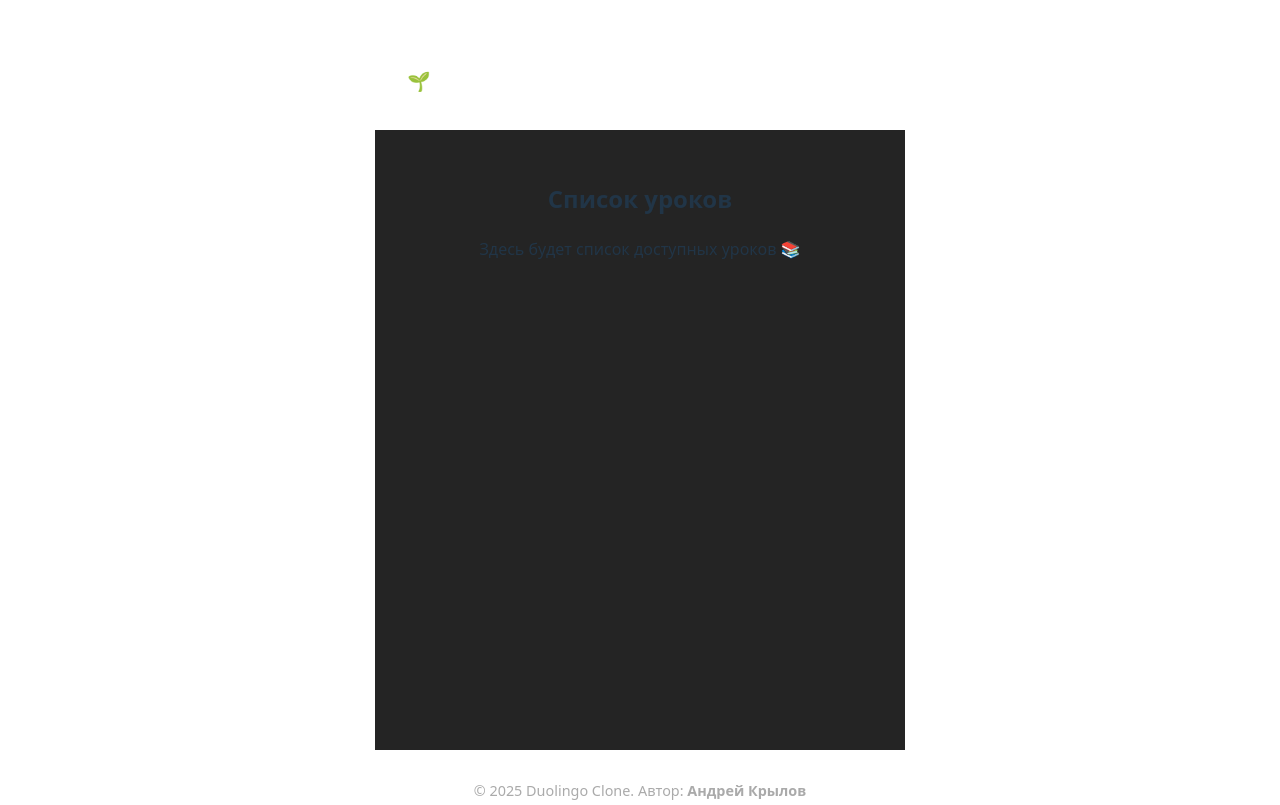
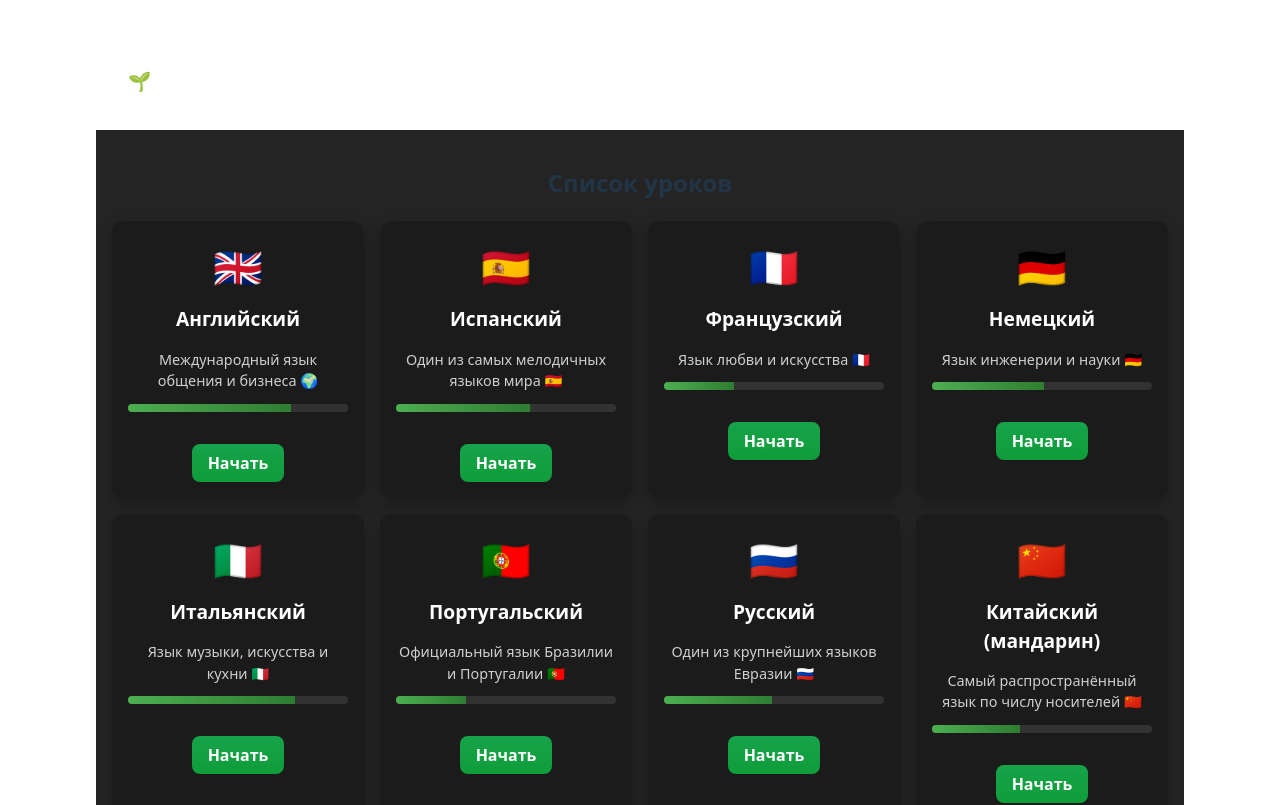
Before and after one commit to AndrejsKrilovs/duolingo-clone, a React (Vite) app: page /lessons in a window 1280 px wide. Shown: the top 805 px of the page. Built offline with nearby package versions, Linux system fonts and the light colour scheme.

Commit message:
Implemented lessons list and lesson card

```diff
--- a/src/App.css
+++ b/src/App.css
@@ -1,5 +1,5 @@
 #root {
-	max-width: 1280px;
+	width: 85%;
 	margin: 0 auto;
 	padding: 2rem;
 	text-align: center;
@@ -9,6 +9,16 @@
 	display: flex;
 	flex-direction: column;
 	min-height: 100vh;
+}
+
+@media (max-width: 640px) {
+	.app-header h3 {
+		display: none;
+	}
+
+	.app-header {
+		justify-content: center;
+	}
 }
 
 .app-header {
@@ -34,7 +44,7 @@
 
 .app-content {
 	flex: 1;
-	padding: 2rem;
+	padding: 1rem;
 	background-color: var(--background-color, #242424);
 	text-align: center;
 }
@@ -77,3 +87,63 @@ button {
 	border-radius: 8px;
 	z-index: 1;
 }
+
+.lessons-grid {
+	display: grid;
+	grid-template-columns: repeat(auto-fill, minmax(240px, 1fr));
+	gap: 1rem;
+}
+
+.lesson-card {
+	background: #1b1b1b;
+	border-radius: 12px;
+	padding: 1rem;
+	box-shadow: 0 6px 16px rgba(0, 0, 0, 0.25);
+	text-align: center;
+}
+
+.lesson-icon {
+	font-size: 2.5rem;
+	margin-bottom: 0.5rem;
+}
+
+.lesson-title {
+	font-size: 1.2rem;
+	margin: 0.25rem 0;
+	color: white;
+}
+
+.lesson-description {
+	font-size: 0.9rem;
+	color: #cfcfcf;
+	margin-bottom: 0.75rem;
+}
+
+.lesson-progress {
+	background: rgba(255, 255, 255, 0.1);
+	border-radius: 6px;
+	height: 8px;
+	overflow: hidden;
+	margin-bottom: 1rem;
+}
+
+.lesson-progress-bar {
+	background: linear-gradient(90deg, #4caf50, #2e7d32);
+	height: 100%;
+	transition: width 0.3s ease;
+}
+
+.lesson-btn {
+	background: linear-gradient(180deg, #16a34a, #0f9d3a);
+	border: none;
+	padding: 0.5rem 1rem;
+	border-radius: 8px;
+	color: white;
+	font-weight: bold;
+	cursor: pointer;
+	transition: transform 0.15s ease;
+}
+
+.lesson-btn:hover {
+	transform: translateY(-2px);
+}
--- /dev/null
+++ b/src/components/LessonCard.tsx
@@ -0,0 +1,31 @@
+import { motion } from 'framer-motion'
+import type Lesson from '../entity'
+
+const LessonCard = (props: Lesson) => {
+	return (
+		<motion.div
+			className="lesson-card"
+			initial={{ opacity: 0, y: 20 }}
+			animate={{ opacity: 1, y: 0 }}
+			transition={{ duration: 0.3 }}
+			whileHover={{ scale: 1.03 }}
+		>
+			<div className="lesson-icon">{props.icon}</div>
+			<h3 className="lesson-title">{props.title}</h3>
+			<p className="lesson-description">{props.description}</p>
+
+			<div className="lesson-progress">
+				<div
+					className="lesson-progress-bar"
+					style={{ width: `${props.progress}%` }}
+				/>
+			</div>
+
+			<button className="lesson-btn" onClick={props.onStart}>
+				Начать
+			</button>
+		</motion.div>
+	)
+}
+
+export default LessonCard
--- /dev/null
+++ b/src/entity.tsx
@@ -0,0 +1,7 @@
+export default interface Lesson {
+	title: string
+	description: string
+	icon: string
+	progress: number
+	onStart?: () => void
+}
--- a/src/pages/LessonsList.tsx
+++ b/src/pages/LessonsList.tsx
@@ -1,8 +1,90 @@
+import { useNavigate } from 'react-router-dom'
+import LessonCard from '../components/LessonCard'
+import type Lesson from '../entity'
+
 const LessonsList = () => {
+	const navigate = useNavigate()
+	const showLesson = (idx: number) => {
+		navigate(`/lessons/${idx + 1}`)
+	}
+	const lessons: Lesson[] = [
+		{
+			title: 'Английский',
+			description: 'Международный язык общения и бизнеса 🌍',
+			icon: '🇬🇧',
+			progress: Math.floor(Math.random() * 101),
+		},
+		{
+			title: 'Испанский',
+			description: 'Один из самых мелодичных языков мира 🇪🇸',
+			icon: '🇪🇸',
+			progress: Math.floor(Math.random() * 101),
+		},
+		{
+			title: 'Французский',
+			description: 'Язык любви и искусства 🇫🇷',
+			icon: '🇫🇷',
+			progress: Math.floor(Math.random() * 101),
+		},
+		{
+			title: 'Немецкий',
+			description: 'Язык инженерии и науки 🇩🇪',
+			icon: '🇩🇪',
+			progress: Math.floor(Math.random() * 101),
+		},
+		{
+			title: 'Итальянский',
+			description: 'Язык музыки, искусства и кухни 🇮🇹',
+			icon: '🇮🇹',
+			progress: Math.floor(Math.random() * 101),
+		},
+		{
+			title: 'Португальский',
+			description: 'Официальный язык Бразилии и Португалии 🇵🇹',
+			icon: '🇵🇹',
+			progress: Math.floor(Math.random() * 101),
+		},
+		{
+			title: 'Русский',
+			description: 'Один из крупнейших языков Евразии 🇷🇺',
+			icon: '🇷🇺',
+			progress: Math.floor(Math.random() * 101),
+		},
+		{
+			title: 'Китайский (мандарин)',
+			description: 'Самый распространённый язык по числу носителей 🇨🇳',
+			icon: '🇨🇳',
+			progress: Math.floor(Math.random() * 101),
+		},
+		{
+			title: 'Японский',
+			description: 'Язык технологий и традиций 🇯🇵',
+			icon: '🇯🇵',
+			progress: Math.floor(Math.random() * 101),
+		},
+		{
+			title: 'Арабский',
+			description: 'Официальный язык многих стран Ближнего Востока 🇸🇦',
+			icon: '🇸🇦',
+			progress: Math.floor(Math.random() * 101),
+		},
+	]
+
 	return (
 		<main className="app-content">
 			<h2>Список уроков</h2>
-			<p>Здесь будет список доступных уроков 📚</p>
+			<div className="lessons-grid">
+				{lessons.map((lesson, idx) => (
+					<LessonCard
+						key={idx}
+						title={lesson.title}
+						description={lesson.description}
+						icon={lesson.icon}
+						progress={lesson.progress}
+						onStart={() => showLesson(idx)}
+					/>
+				))}
+			</div>
 		</main>
 	)
 }
```
